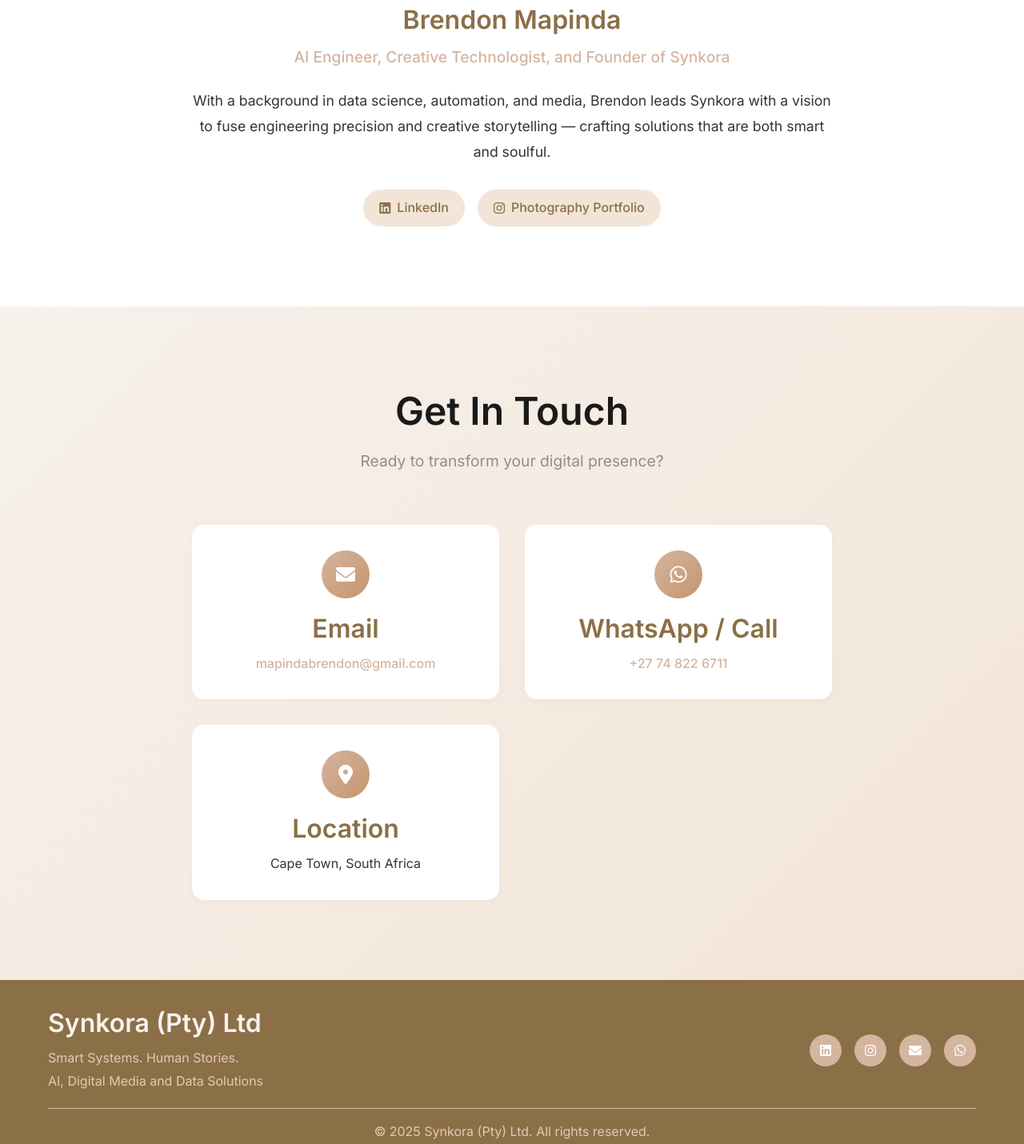
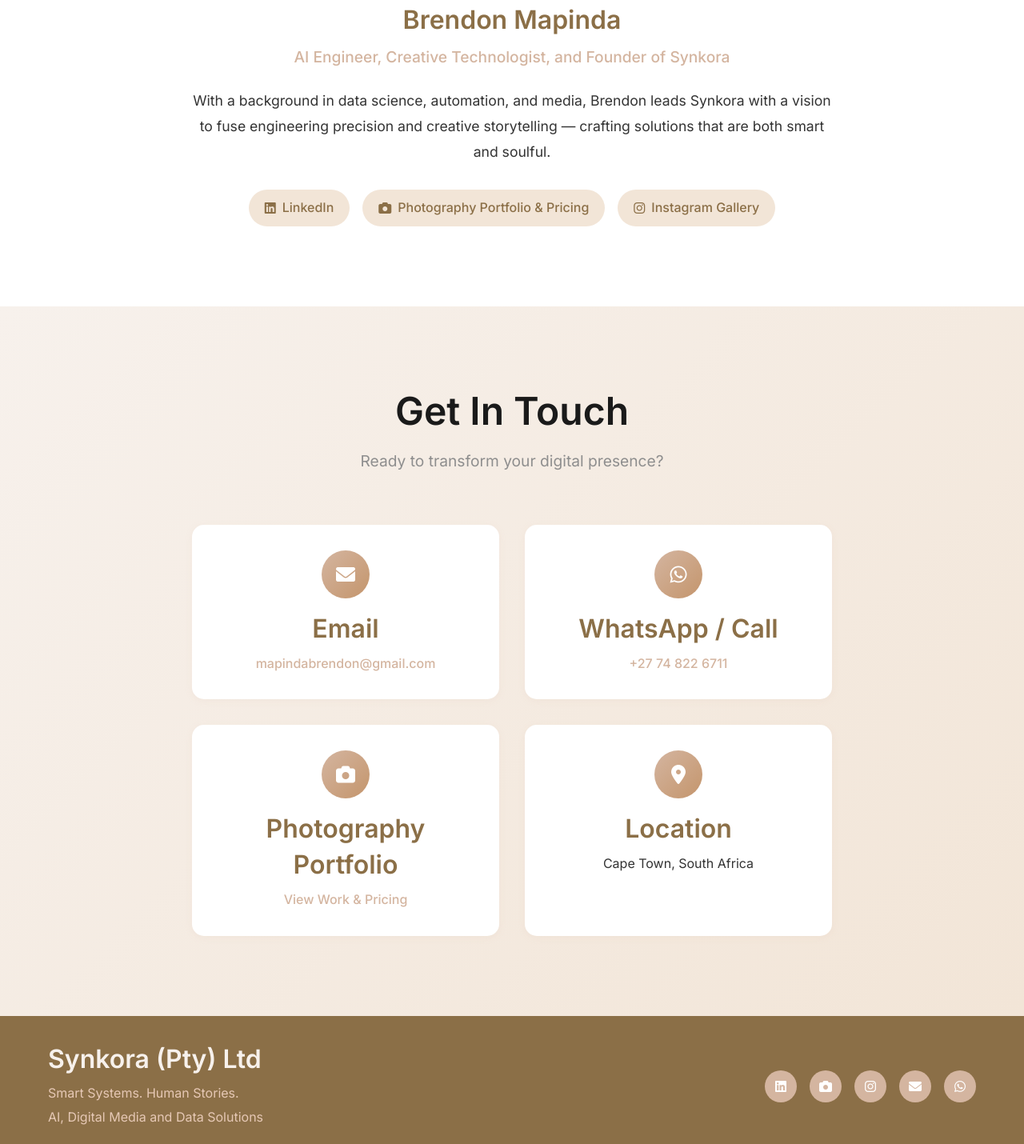
Before and after one commit to Brendon1109/synkora, a plain HTML site: page index.html in a window 1280 px wide. Shown: the part 3176-4606 px from the top of the page at 80% size. Drawn offline with Linux system fonts and the light colour scheme.

Commit message:
Add photography portfolio link and pricing showcase

```diff
--- a/index.html
+++ b/index.html
@@ -148,6 +148,7 @@
                     </ul>
                     <div class="service-example">
                         <p><strong>Philosophy:</strong> Every frame is designed to resonate — not just reach.</p>
+                        <p><strong>View Portfolio:</strong> <a href="https://brendon1109.github.io/brendon-mapinda-portfolio/" target="_blank" style="color: var(--nude-primary); text-decoration: none; font-weight: 500;">See our work & pricing →</a></p>
                     </div>
                 </div>
             </div>
@@ -169,8 +170,11 @@
                         <a href="https://www.linkedin.com/feed/" target="_blank" class="social-link">
                             <i class="fab fa-linkedin"></i> LinkedIn
                         </a>
+                        <a href="https://brendon1109.github.io/brendon-mapinda-portfolio/" target="_blank" class="social-link">
+                            <i class="fas fa-camera"></i> Photography Portfolio & Pricing
+                        </a>
                         <a href="https://www.instagram.com/framebyframeios" target="_blank" class="social-link">
-                            <i class="fab fa-instagram"></i> Photography Portfolio
+                            <i class="fab fa-instagram"></i> Instagram Gallery
                         </a>
                     </div>
                 </div>
@@ -207,6 +211,15 @@
                     </div>
                     <div class="contact-item">
                         <div class="contact-icon">
+                            <i class="fas fa-camera"></i>
+                        </div>
+                        <div class="contact-details">
+                            <h3>Photography Portfolio</h3>
+                            <a href="https://brendon1109.github.io/brendon-mapinda-portfolio/" target="_blank">View Work & Pricing</a>
+                        </div>
+                    </div>
+                    <div class="contact-item">
+                        <div class="contact-icon">
                             <i class="fas fa-map-marker-alt"></i>
                         </div>
                         <div class="contact-details">
@@ -232,6 +245,9 @@
                     <a href="https://www.linkedin.com/feed/" target="_blank" class="social-icon">
                         <i class="fab fa-linkedin"></i>
                     </a>
+                    <a href="https://brendon1109.github.io/brendon-mapinda-portfolio/" target="_blank" class="social-icon">
+                        <i class="fas fa-camera"></i>
+                    </a>
                     <a href="https://www.instagram.com/framebyframeios" target="_blank" class="social-icon">
                         <i class="fab fa-instagram"></i>
                     </a>
```
Also changed, not shown: 1 other file.
